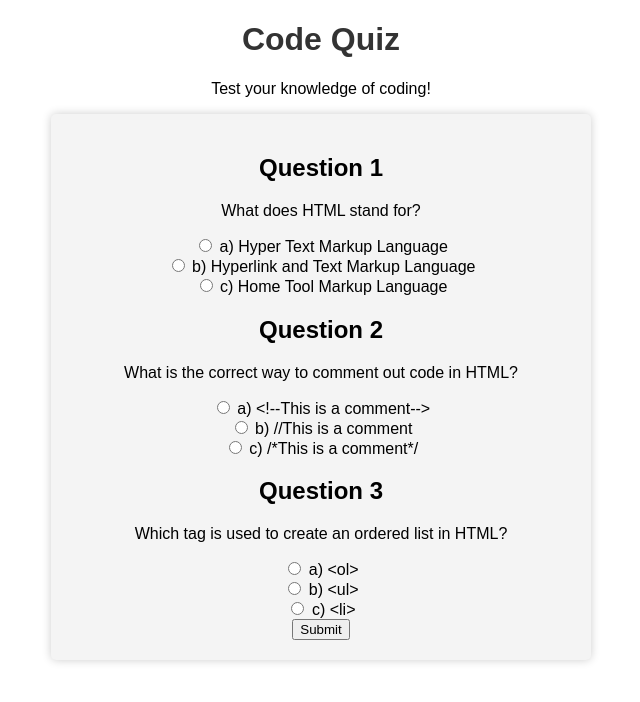
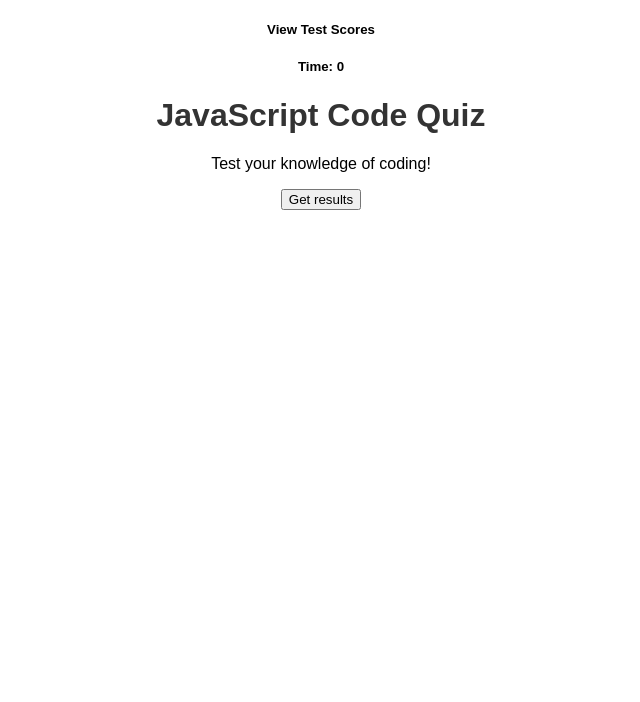
Before and after one commit to SumailaM/Code-Quiz, a plain HTML site: page index.html in a window 1280 px wide. Shown: the whole page, without its empty margins (319-959 px from the left). Drawn offline with Linux system fonts and the light colour scheme.

Commit message:
Update index.html

```diff
--- a/index.html
+++ b/index.html
@@ -8,35 +8,18 @@
     <script defer src="script.js"></script>
 </head>
 <body>
-    <h1>Code Quiz</h1>
+    <header>
+        <h5 id="View Test Scores">View Test Scores</h5>
+        <h5 class="timer">
+            Time:
+            <Span id=timer>0</Span>
+        </h5>
+    </header>
+    <div></div>
+    <h1>JavaScript Code Quiz</h1>
     <p>Test your knowledge of coding!</p>
-
-    <form id="quiz-form">
-        <h2>Question 1</h2>
-        <p>What does HTML stand for?</p>
-
-        <input type="radio" name="q1" value="a"> a) Hyper Text Markup Language<br>
-        <input type="radio" name="q1" value="b"> b) Hyperlink and Text Markup Language<br>
-        <input type="radio" name="q1" value="c"> c) Home Tool Markup Language<br>
-
-        <h2>Question 2</h2>
-        <p>What is the correct way to comment out code in HTML?</p>
-
-        <input type="radio" name="q2" value="a"> a) &lt;!--This is a comment--&gt;<br>
-        <input type="radio" name="q2" value="b"> b) //This is a comment<br>
-        <input type="radio" name="q2" value="c"> c) /*This is a comment*/<br>
-
-        <h2>Question 3</h2>
-        <p>Which tag is used to create an ordered list in HTML?</p>
-
-        <input type="radio" name="q3" value="a"> a) &lt;ol&gt;<br>
-        <input type="radio" name="q3" value="b"> b) &lt;ul&gt;<br>
-        <input type="radio" name="q3" value="c"> c) &lt;li&gt;<br>
-
-        <input type="submit" value="Submit">
-    </form>
-
-    <div id="quiz-results"></div>
-
+    <div id="quiz"> </div>
+    <button id="submit">Get results </button>
+    <div id="results"> </div>
 </body>
 </html>
```
